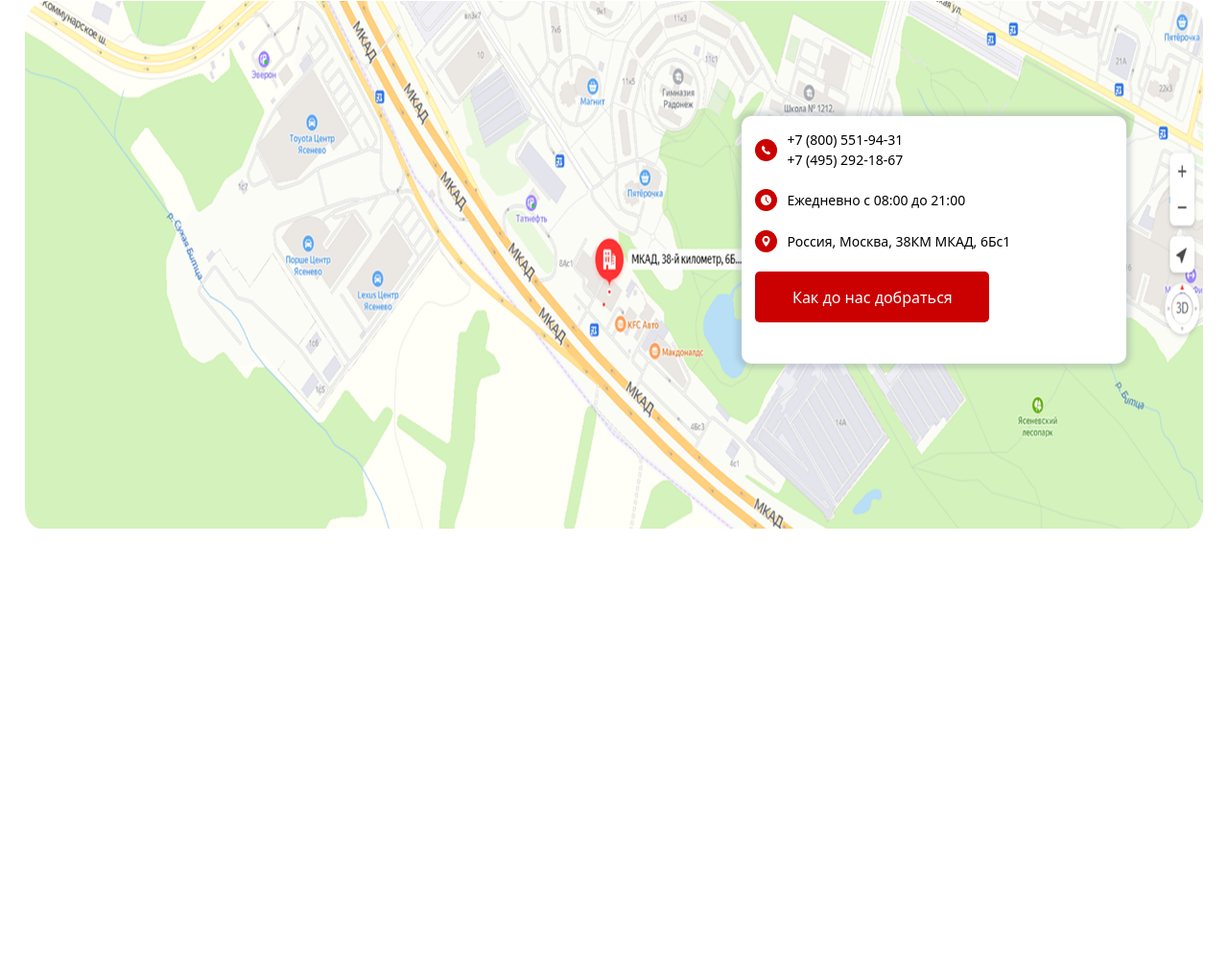
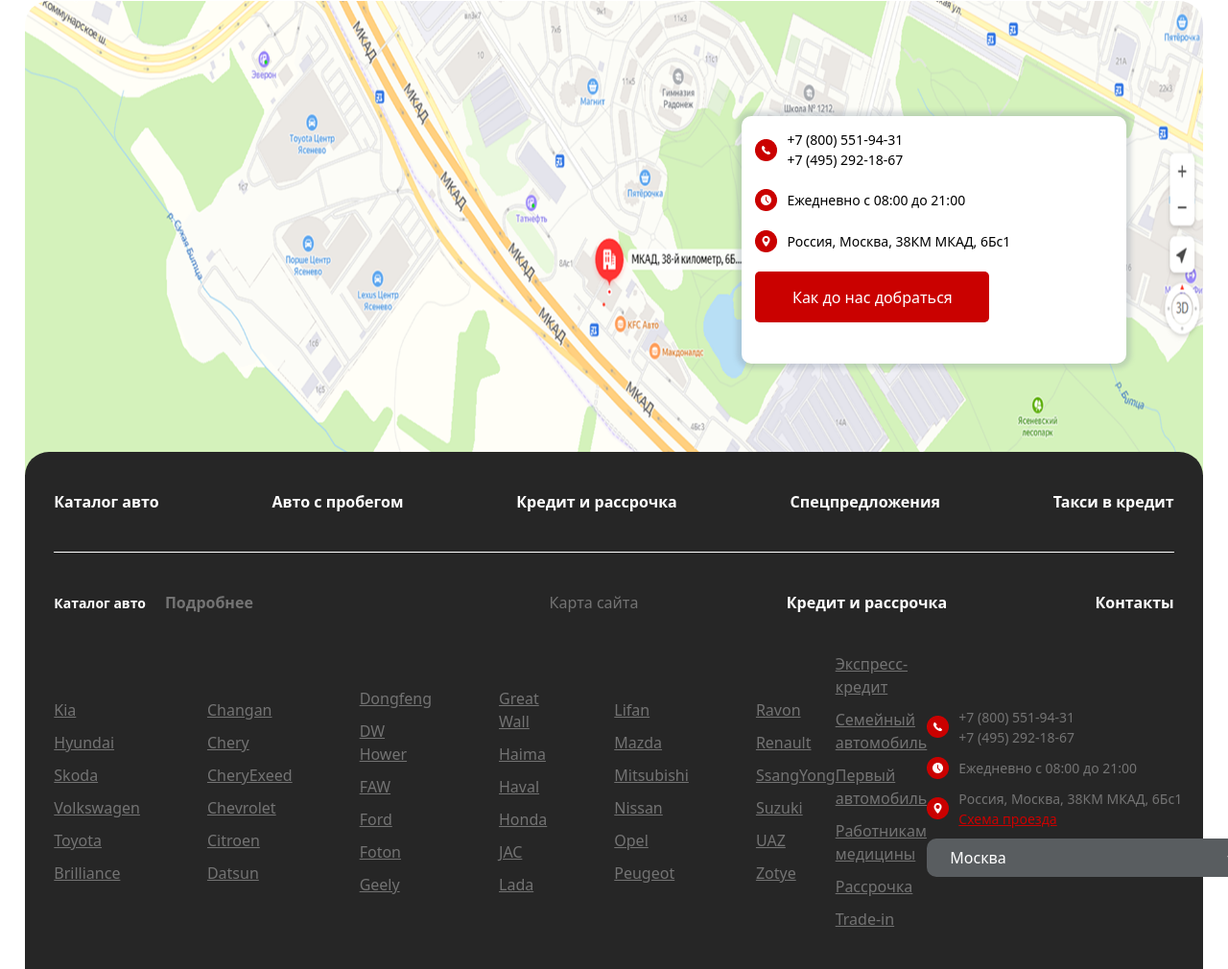
Before and after one commit to zakaryoyormatov2-creator/ABC-Auto, a website: page src/index.html in a window 1280 px wide. Shown: the part 7634-8644 px from the top of the page at 96% size. Before the commit the page ends 8185 px from the top, so only its background shows below. Drawn offline with nearby package versions, Linux system fonts and the light colour scheme; files that its build step writes are made by us from their sources.

Commit message:
make footer

```diff
--- a/src/index.html
+++ b/src/index.html
@@ -1177,7 +1177,112 @@
             </article>
         </section>
     </main>
-    <footer></footer>
+    <footer class="w-[96%] mx-auto">
+        <section class="bg-[#262626] rounded-[25px_25px_0_0]">
+            <article class="text-white font-extrabold w-[95%] mx-auto flex items-center justify-between py-10">
+                <p>Каталог авто</p>
+                <p>Авто с пробегом</p>
+                <p>Кредит и рассрочка</p>
+                <p>Спецпредложения</p>
+                <p>Такси в кредит</p>
+            </article>
+            <article class="pb-10">
+                <div class="w-[95%] mx-auto border-t border-t-white">
+                    <div class="flex justify-between items-center py-10">
+                        <div class="flex items-center gap-5">
+                            <p class="text-[14px] text-white"><b>Каталог авто</b></p>
+                            <p class="text-[#737373]"><b>Подробнее</b></p>
+                        </div>
+                        <div></div>
+                        <p class="text-[#737373]">Карта сайта</p>
+                        <p class="text-white"><b>Кредит и рассрочка</b></p>
+                        <p class="text-white"><b>Контакты</b></p>
+                    </div>
+                    <div class="flex justify-between items-center">
+                        <div class="flex items-center gap-17.5">
+                            <div class="text-[#737373] underline flex flex-col gap-2.5">
+                                <p>Kia</p>
+                                <p>Hyundai</p>
+                                <p>Skoda</p>
+                                <p>Volkswagen</p>
+                                <p>Toyota</p>
+                                <p>Brilliance</p>
+                            </div>
+                            <div class="text-[#737373] underline flex flex-col gap-2.5">
+                                <p>Changan</p>
+                                <p>Chery</p>
+                                <p>CheryExeed</p>
+                                <p>Chevrolet</p>
+                                <p>Citroen</p>
+                                <p>Datsun</p>
+                            </div>
+                            <div class="text-[#737373] underline flex flex-col gap-2.5">
+                                <p>Dongfeng</p>
+                                <p>DW Hower</p>
+                                <p>FAW</p>
+                                <p>Ford</p>
+                                <p>Foton</p>
+                                <p>Geely</p>
+                            </div>
+                            <div class="text-[#737373] underline flex flex-col gap-2.5">
+                                <p>Great Wall</p>
+                                <p>Haima</p>
+                                <p>Haval</p>
+                                <p>Honda</p>
+                                <p>JAC</p>
+                                <p>Lada</p>
+                            </div>
+                            <div class="text-[#737373] underline flex flex-col gap-2.5">
+                                <p>Lifan</p>
+                                <p>Mazda</p>
+                                <p>Mitsubishi</p>
+                                <p>Nissan</p>
+                                <p>Opel</p>
+                                <p>Peugeot</p>
+                            </div>
+                            <div class="text-[#737373] underline flex flex-col gap-2.5">
+                                <p>Ravon</p>
+                                <p>Renault</p>
+                                <p>SsangYong</p>
+                                <p>Suzuki</p>
+                                <p>UAZ</p>
+                                <p>Zotye</p>
+                            </div>
+                        </div>
+                        <div>
+                            <div class="text-[#737373] underline flex flex-col gap-2.5">
+                                <p>Экспресс-кредит</p>
+                                <p>Семейный автомобиль</p>
+                                <p>Первый автомобиль</p>
+                                <p>Работникам медицины</p>
+                                <p>Рассрочка</p>
+                                <p>Trade-in</p>
+                            </div>
+                        </div>
+                        <div class="text-[#737373] flex flex-col gap-2.5">
+                            <div class="flex items-center gap-2.5">
+                                <img src="./images/Group 3339.png" alt="">
+                                <p class="text-[14px]">+7 (800) 551-94-31 <br>
+                                    +7 (495) 292-18-67</p>
+                            </div>
+                            <div class="flex items-center gap-2.5">
+                                <img src="./images/Group 3337.png" alt="">
+                                <p class="text-[14px]">Ежедневно с 08:00 до 21:00</p>
+                            </div>
+                            <div class="flex items-center gap-2.5">
+                                <img src="./images/Group 3338.png" alt="">
+                                <p class="text-[14px]">Россия, Москва,
+                                    38КМ МКАД, 6Бс1 <br> <span class="underline text-[#CA0100]">Схема проезда</span></p>
+                            </div>
+                            <select name="" id="" class="bg-[#595D60] w-[326px] h-[40px] rounded-[10px] pl-5 text-white">
+                                <option value="1">Москва</option>
+                            </select>
+                        </div>
+                    </div>
+                </div>
+            </article>
+        </section>
+    </footer>
 </body>
 
 </html>
```
